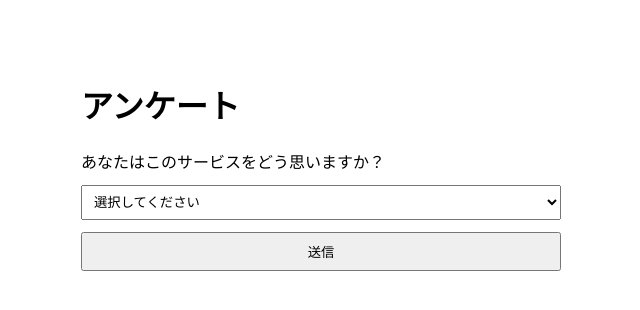
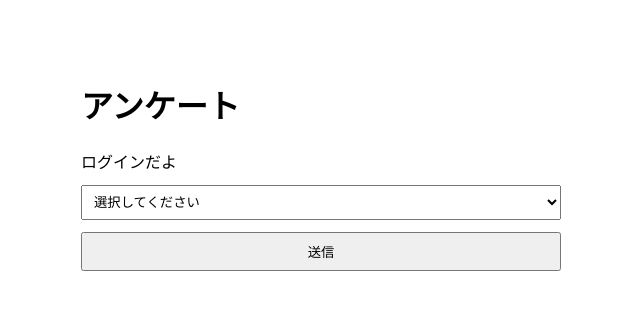
Before and after one commit to Ayaka12/service, a Nuxt app: page /login in a window 1280 px wide. Shown: the top 310 px of the page, without its empty margins (319-959 px from the left). Built offline with nearby package versions, Linux system fonts and the light colour scheme.

Commit message:
文字変更

```diff
--- a/app/pages/login.vue
+++ b/app/pages/login.vue
@@ -4,7 +4,7 @@
 
     <form @submit.prevent="submit">
       <label>
-        あなたはこのサービスをどう思いますか？
+        ログインだよ
         <select v-model="answer" required>
           <option disabled value="">選択してください</option>
           <option>とても良い</option>
```
